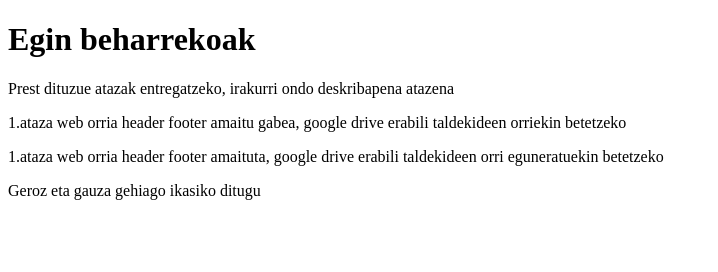
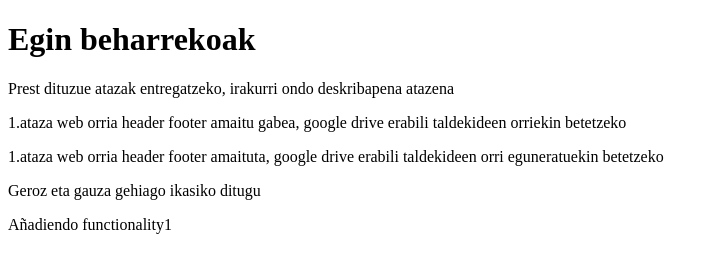
Before and after one commit to CyberRangeUser/zinemausurbil_, a plain HTML site: page index.html in a window 1280 px wide. Shown: the whole page, without its empty margins (0-718 px from the left). Drawn offline with Linux system fonts and the light colour scheme.

Commit message:
3.commita añadiendo cambios a functionality1 por primera vez

```diff
--- a/index.html
+++ b/index.html
@@ -21,6 +21,8 @@
         <p>1.ataza web orria header footer amaitu gabea, google drive erabili taldekideen orriekin betetzeko</p>
         <p>1.ataza web orria header footer amaituta, google drive erabili taldekideen orri eguneratuekin betetzeko</p>
         <p>Geroz eta gauza gehiago ikasiko ditugu</p>
+        <p>Añadiendo functionality1</p>
+
     </main>
     <footer>
 
```
